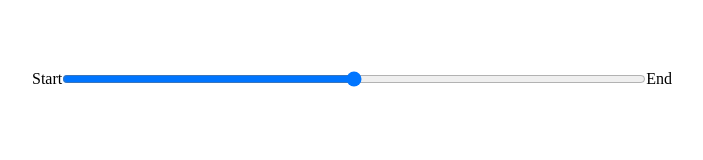
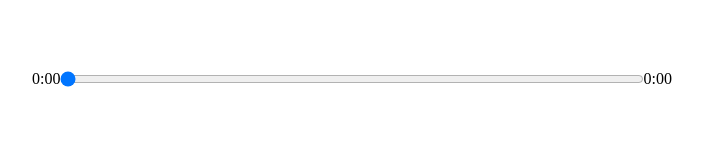
Before and after one commit to M-AminM/spotify, a React (Create React App) app: page / in a window 1280 px wide. Shown: the part 490-650 px from the top of the page, without its empty margins (288-991 px from the left). Built offline with nearby package versions, Linux system fonts and the light colour scheme.

Commit message:
Time handling

```diff
--- a/src/App.js
+++ b/src/App.js
@@ -10,17 +10,32 @@ const App = () => {
   const[songs, setSongs] = useState(data);
   const[currentSong, setCurrentSong] = useState(data[0]);
   const[isPlaying, setIsPlaying] = useState(false);
+  const[songInfo, setSongInfo] = useState({
+    currentTime: 0,
+    duration: 0,
+    animation: 0,
+  });
 
   const playRef = useRef();
+
+  const timeUpdateHandler = (e) => {
+    const currentTime = Math.round(e.target.currentTime);
+    const duration = Math.round(e.target.duration);
+    const animation = Math.round((currentTime / duration) * 100);
+    setSongInfo({...songInfo, currentTime: currentTime, duration: duration, animation: animation});
+
+  }
 
 
   return(
     <div className="App">
       <Song currentSong={currentSong}/>
-      <Player playRef={playRef} isPlaying={isPlaying} setIsPlaying={setIsPlaying}/>
+      <Player playRef={playRef} isPlaying={isPlaying} setIsPlaying={setIsPlaying} songInfo={songInfo} setSongInfo={setSongInfo}/>
       <audio
       src={currentSong.audio}
-      ref={playRef}>
+      ref={playRef}
+      onTimeUpdate={timeUpdateHandler}
+      >
       </audio>
     </div>
   )
--- a/src/components/Player.js
+++ b/src/components/Player.js
@@ -1,7 +1,7 @@
 import { FontAwesomeIcon } from "@fortawesome/react-fontawesome";
 import { faPlay, faPause, faAngleLeft, faAngleRight } from "@fortawesome/free-solid-svg-icons";
 
-const Player = ({playRef, isPlaying, setIsPlaying}) => {
+const Player = ({playRef, isPlaying, setIsPlaying, songInfo, setSongInfo}) => {
 
     const playSongHandler = () => {
         if(isPlaying) {
@@ -13,13 +13,22 @@ const Player = ({playRef, isPlaying, setIsPlaying}) => {
         }
     }
 
+    const rangeHandler = (e) => {
+        playRef.current.currentTime = e.target.value;
+        setSongInfo({...songInfo, currentTime: e.target.value});
+    }
+    const showTime = (time) => {
+        return(
+            Math.floor(time / 60) + ":" + ("0" + Math.floor(time % 60)).slice(-2)
+        );
+    }
 
     return(
         <div className="player">
             <div className="time-control">
-                <p>Start</p>
-                <input type="range"/>
-                <p>End</p>
+                <p>{showTime(songInfo.currentTime)}</p>
+                <input min={0} max={songInfo.duration} type="range" onChange={rangeHandler} value={songInfo.currentTime}/>
+                <p>{showTime(songInfo.duration)}</p>
             </div>
             <div className="play-control">
                 <FontAwesomeIcon className="back" icon={faAngleLeft}/>
```
